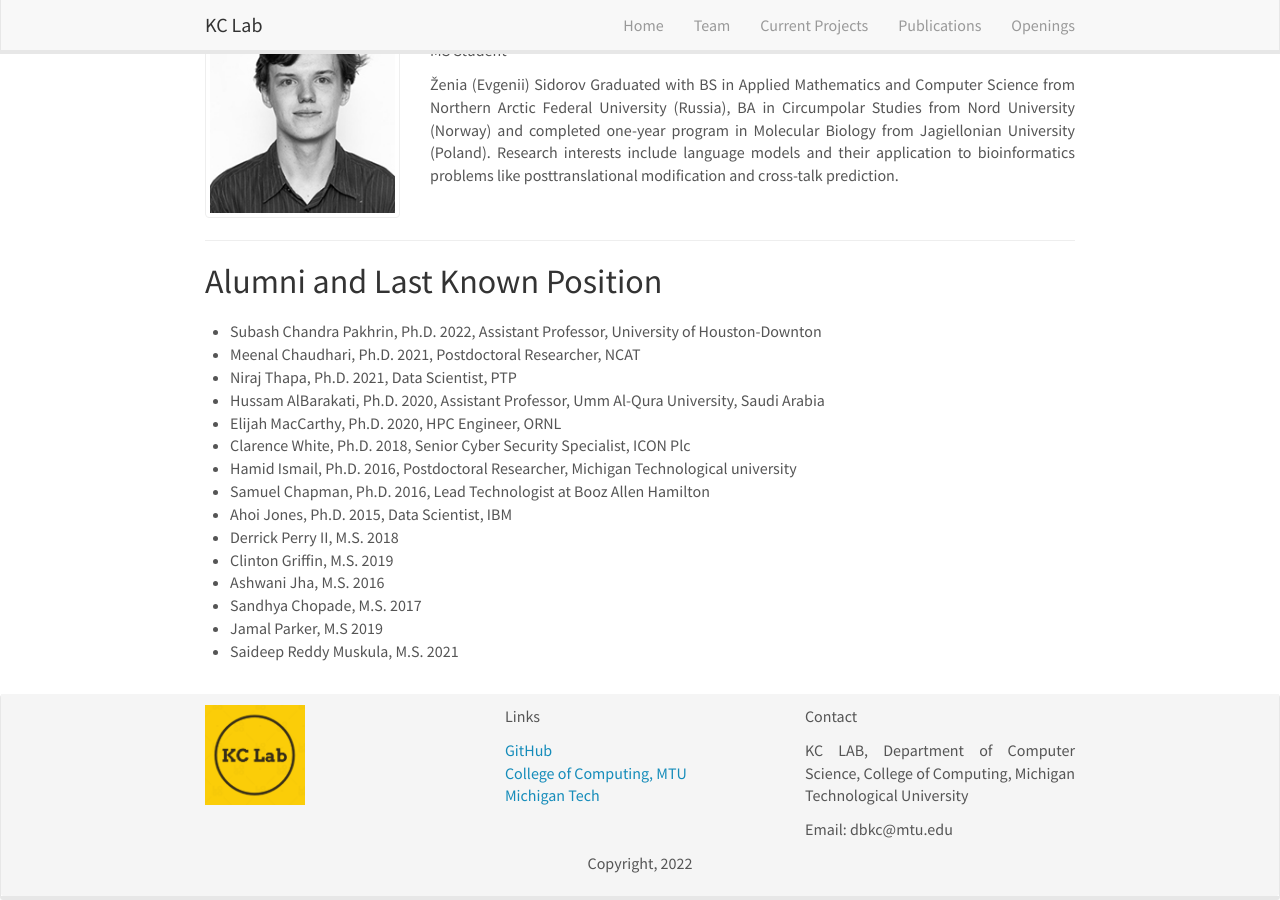
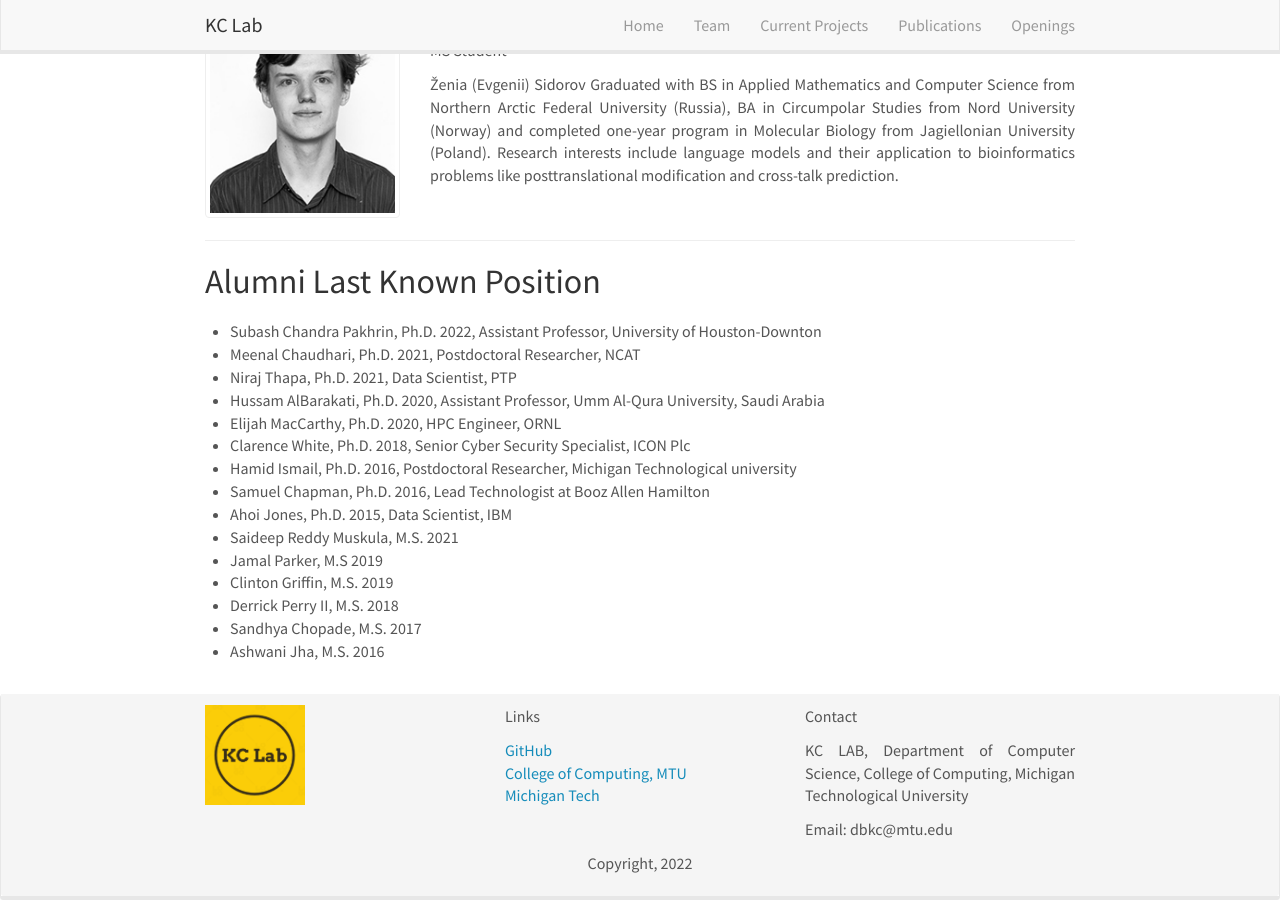
Before and after one commit to pawelparker/KCLabMTU.github.io, a Jekyll site: the page built from _pages/team/index.html, in a window 1280 px wide and 900 px high, scrolled down 2496 px. Built offline with Jekyll 4.4.1, drawn with Linux system fonts in a browser that asks for light colours; nearby versions of some CDN libraries.

Commit message:
Update index.html

```diff
--- a/_pages/team/index.html
+++ b/_pages/team/index.html
@@ -258,7 +258,7 @@ He also has several years of experience as a software engineer in the software d
 
 <hr>
 
-<h2><a id="student"></a>Alumni and Last Known Position</h2>
+<h2><a id="student"></a>Alumni Last Known Position</h2>
 <div class="card team-member-card">
     <div class="row mt-3">
         <ul>
@@ -273,12 +273,15 @@ He also has several years of experience as a software engineer in the software d
             <li>Ahoi Jones, Ph.D. 2015, Data Scientist, IBM
 
 
+            <li>Saideep Reddy Muskula, M.S. 2021
+            <li>Jamal Parker, M.S 2019
+            <li>Clinton Griffin, M.S. 2019
             <li>Derrick Perry II, M.S. 2018
-            <li>Clinton Griffin, M.S. 2019
+            <li>Sandhya Chopade, M.S. 2017
             <li>Ashwani Jha, M.S. 2016
-            <li>Sandhya Chopade, M.S. 2017
-            <li>Jamal Parker, M.S 2019
-            <li>Saideep Reddy Muskula, M.S. 2021
+
+
+
         </ul>
     </div>
 </div>
```
